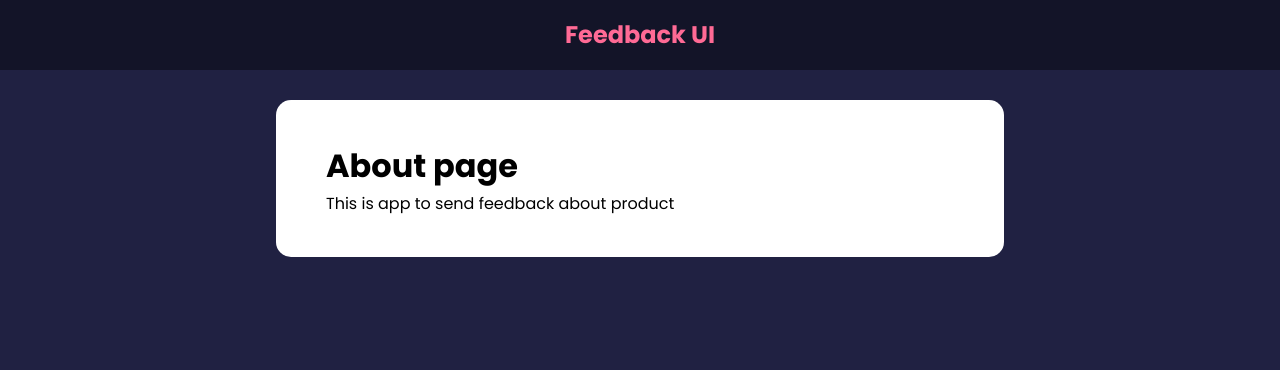
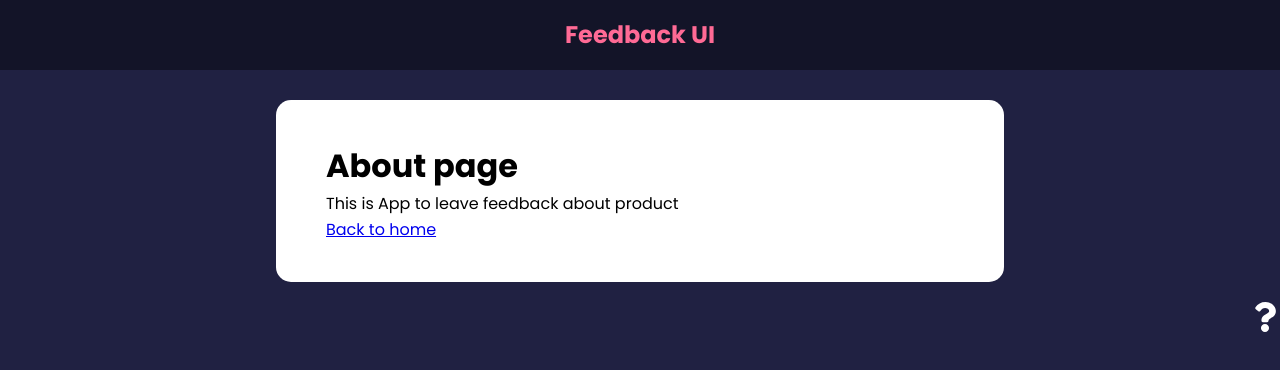
Before and after one commit to PSzkliniarz/react-feedback_app, a React (Create React App) app in the folder feedback-app/: page /about in a window 1280 px wide. Shown: the top 370 px of the page. Built offline with nearby package versions, Linux system fonts and the light colour scheme; the HTML template or start-up script is replaced by a standard one.

Commit message:
Added Links instead 'a' tags

```diff
--- a/feedback-app/src/App.js
+++ b/feedback-app/src/App.js
@@ -8,6 +8,7 @@
 import FeedbackData from "./data/FeedbackData";
 
 import AboutPage from "./pages/AboutPage";
+import AboutIconLink from "./components/AboutIconLink";
 
 function App(){
     const [feedback, setFeedback] = useState( FeedbackData)
@@ -43,6 +44,7 @@
                 <Route path='/about' element={<AboutPage /> } />
                 </Routes>
             </div>
+            <AboutIconLink />
         </Router>
     )
 }
--- /dev/null
+++ b/feedback-app/src/components/AboutIconLink.jsx
@@ -0,0 +1,14 @@
+import {FaQuestion} from 'react-icons/fa'
+import { Link } from 'react-router-dom'
+
+function AboutIconLink() {
+  return (
+    <div className='about-link'>
+        <Link to='/about'>
+            <FaQuestion size={30} />
+        </Link>
+    </div>
+  )
+}
+
+export default AboutIconLink
--- a/feedback-app/src/pages/AboutPage.jsx
+++ b/feedback-app/src/pages/AboutPage.jsx
@@ -1,10 +1,14 @@
 import Card from "../components/shared/Card"
+import { Link } from "react-router-dom"
 
 function AboutPage() {
   return (
     <Card>
       <h1>About page</h1>
-      <p>This is app to send feedback about product</p>
+      <p>This is App to leave feedback about product</p>
+      <p>
+        <Link to='/'>Back to home</Link>
+      </p>
     </Card>
   )
 }
```
